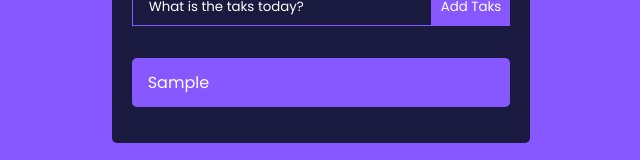
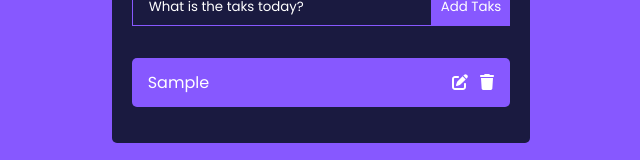
Before and after one commit to Kilado/TodoList, a React (Vite) app: page / in a window 1280 px wide. Both pictures are taken after typing "Sample" into the empty fields and a click on the button "Add Taks". Shown: the part 192-352 px from the top of the page, without its empty margins (319-959 px from the left). Built offline with nearby package versions, Linux system fonts and the light colour scheme.

Commit message:
Added functionality for deleting tasks

```diff
--- a/package.json
+++ b/package.json
@@ -10,6 +10,10 @@
     "preview": "vite preview"
   },
   "dependencies": {
+    "@fortawesome/fontawesome-svg-core": "^6.4.0",
+    "@fortawesome/free-regular-svg-icons": "^6.4.0",
+    "@fortawesome/free-solid-svg-icons": "^6.4.0",
+    "@fortawesome/react-fontawesome": "^0.2.0",
     "react": "^18.2.0",
     "react-dom": "^18.2.0",
     "uuid": "^9.0.0"
--- a/src/App.css
+++ b/src/App.css
@@ -68,3 +68,7 @@ h1 {
   margin-bottom: 1rem;
   cursor: pointer;
 }
+
+.fa-trash {
+  margin-left: 0.75rem;
+}
--- a/src/components/Todo.jsx
+++ b/src/components/Todo.jsx
@@ -1,10 +1,16 @@
 import React from "react";
+import { FontAwesomeIcon } from "@fortawesome/react-fontawesome";
+import { faPenToSquare } from "@fortawesome/free-solid-svg-icons";
+import { faTrash } from "@fortawesome/free-solid-svg-icons";
 
-export default function Todo({ todo }) {
+export default function Todo({ id, todo, deleteTodo }) {
   return (
     <div className="Todo">
       <p>{todo}</p>
-      <div></div>
+      <div>
+        <FontAwesomeIcon icon={faPenToSquare} />
+        <FontAwesomeIcon icon={faTrash} onClick={() => deleteTodo(id)} />
+      </div>
     </div>
   );
 }
--- a/src/components/TodoWrapper.jsx
+++ b/src/components/TodoWrapper.jsx
@@ -11,12 +11,21 @@ export default function TodoWrapper() {
     setTodos([...todos, { id: uuidv4(), todo: task, isEditing: false }]);
   };
 
+  const deleteTodo = (id) => {
+    setTodos(todos.filter((todo) => todo.id !== id));
+  };
+
   return (
     <div className="TodoWrapper">
       <h1>Get Thing Done!</h1>
       <TodoForm addTodo={addTodo} />
       {todos.map((todo) => (
-        <Todo key={todo.id} id={todo.id} todo={todo.todo} />
+        <Todo
+          key={todo.id}
+          id={todo.id}
+          todo={todo.todo}
+          deleteTodo={deleteTodo}
+        />
       ))}
     </div>
   );
```
Also changed, not shown: 1 other file (tests, documents, lock files or other folders).
